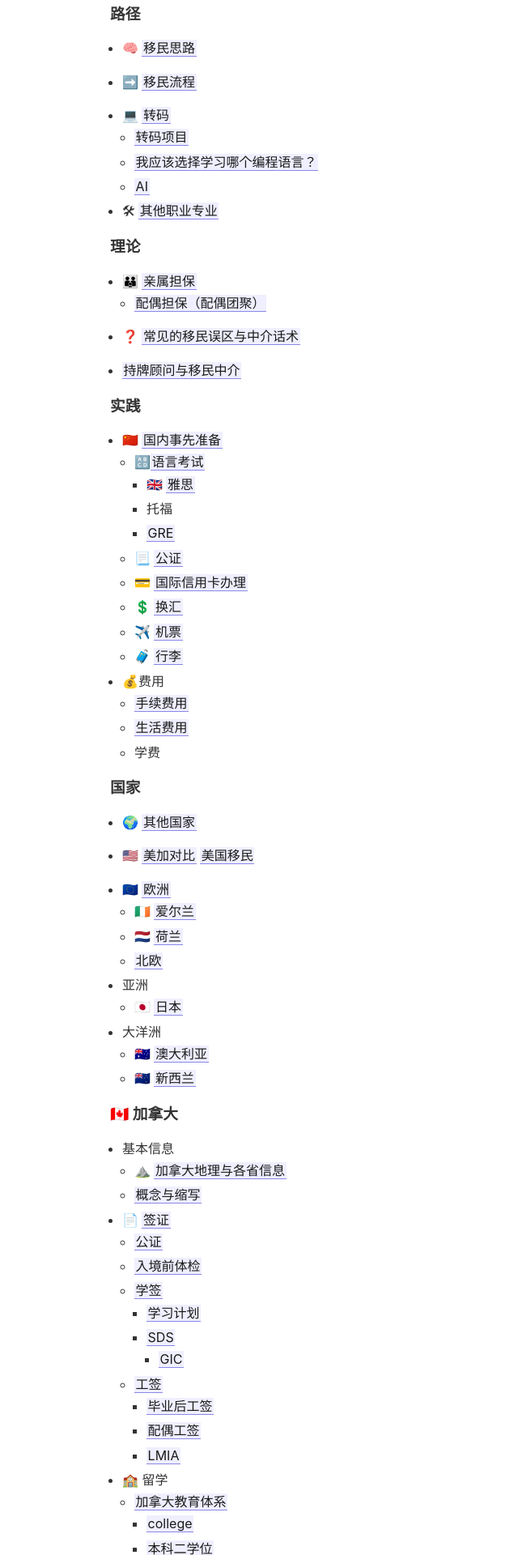
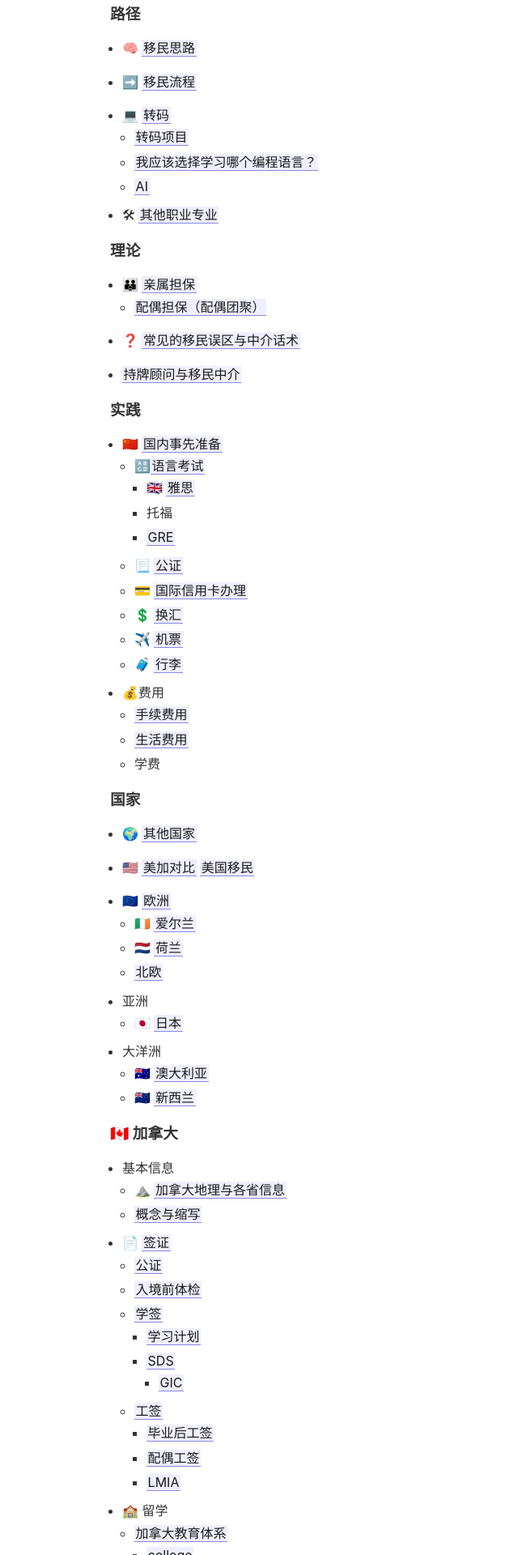
Before and after one commit to Gnblink0/InfoSharingCan, a Jekyll site: the page built from _pages/index.md, in a window 1280 px wide. Shown: the part 763-2683 px from the top of the page at 81% size, without its empty margins (0-640 px from the left). Built offline with Jekyll 4.4.1, drawn with Linux system fonts in a browser that asks for light colours.

Commit message:
Update _style.scss

```diff
--- a/_sass/_style.scss
+++ b/_sass/_style.scss
@@ -63,7 +63,7 @@
 
 ul ul {
   margin-block-start: 0;
-  margin-block-end: 0 !important;
+  margin-block-end: 0.5em !important;
 
 }
 
```
